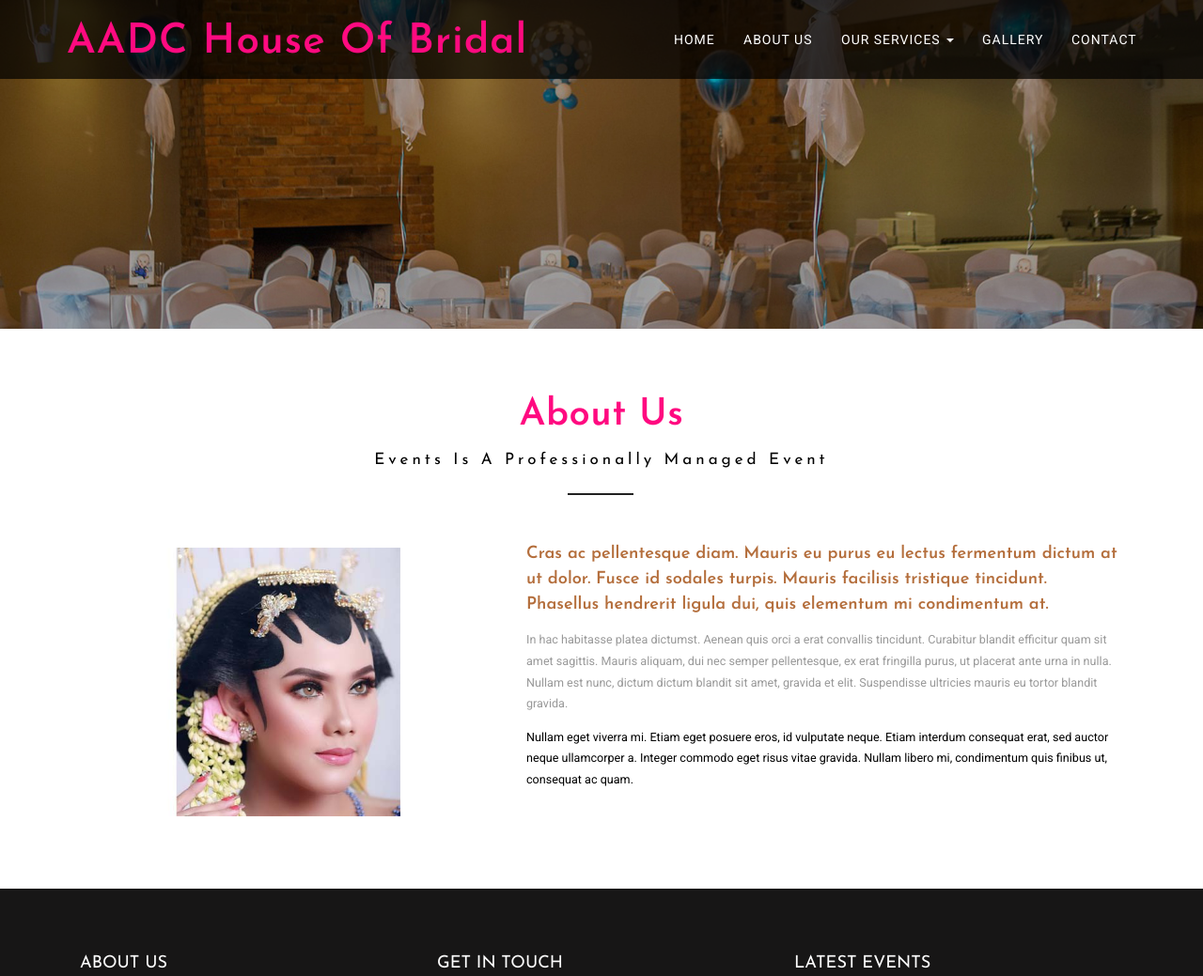
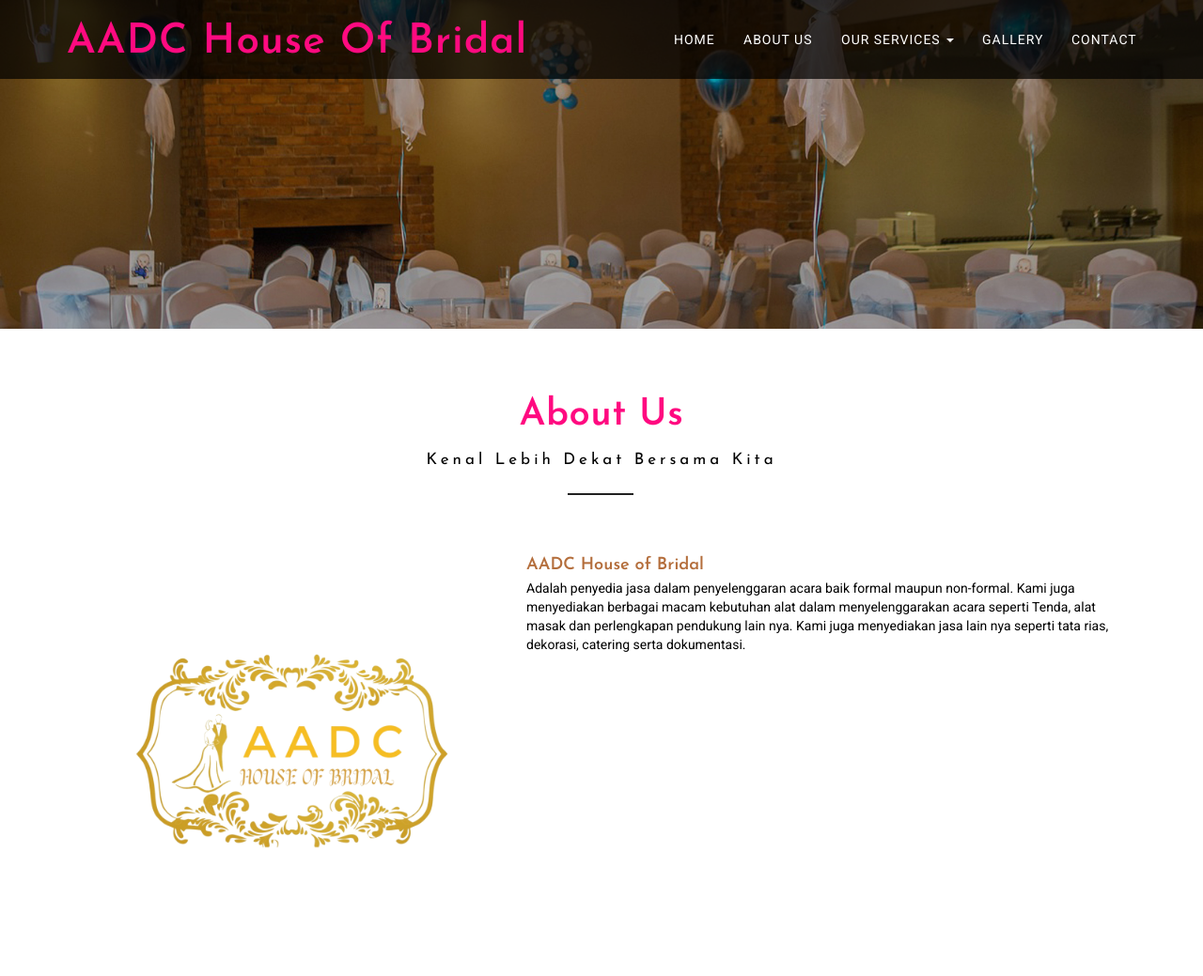
Before and after one commit to Rizki10/aadc, a plain HTML site: page about.html in a window 1280 px wide. Shown: the top 1039 px of the page at 94% size. Drawn offline with Linux system fonts and the light colour scheme.

Commit message:
Update about.html

```diff
--- a/about.html
+++ b/about.html
@@ -81,18 +81,17 @@ License URL: http://creativecommons.org/licenses/by/3.0/
 <!-- about -->
 	<div class="about">
 		<div class="container">
-		<h2 class="heading-agileinfo">About Us<span>Events is a professionally managed Event</span></h2>
+		<h2 class="heading-agileinfo">About Us<span>Kenal lebih dekat bersama kita</span></h2>
 			<div class="about-grids-1">
 				<div class="col-md-5 wthree-about-left">
 					<div class="wthree-about-left-info">
-						<img src="images/g3a.jpg" alt="" />
+						<img src="images/aadc-icon.png" alt="" />
 					</div>
 				</div>
 				<div class="col-md-7 agileits-about-right">
-					<h5>Cras ac pellentesque diam. Mauris eu purus eu lectus fermentum dictum at ut dolor. Fusce id sodales turpis. Mauris facilisis tristique tincidunt. Phasellus hendrerit ligula dui, quis elementum mi condimentum at.</h5>
-					<p>In hac habitasse platea dictumst. Aenean quis orci a erat convallis tincidunt. Curabitur blandit efficitur quam sit amet sagittis. Mauris aliquam, dui nec semper pellentesque, ex erat fringilla purus, ut placerat ante urna in nulla. Nullam est nunc, dictum dictum blandit sit amet, gravida et elit. Suspendisse ultricies mauris eu tortor blandit gravida.
-					<span>Nullam eget viverra mi. Etiam eget posuere eros, id vulputate neque. Etiam interdum consequat erat, sed auctor neque ullamcorper a. Integer commodo eget risus vitae gravida. Nullam libero mi, condimentum quis finibus ut, consequat ac quam.</span>
-					</p>
+					<p align="justify"><h5>AADC House of Bridal</h5>
+					<span>Adalah penyedia jasa dalam penyelenggaran acara baik formal maupun non-formal. Kami juga menyediakan berbagai macam kebutuhan alat dalam menyelenggarakan acara seperti Tenda, alat masak dan perlengkapan pendukung lain nya.</span>
+					<span>Kami juga menyediakan jasa lain nya seperti tata rias, dekorasi, catering serta dokumentasi.</span></p>
 				</div>
 				<div class="clearfix"> </div>
 			</div>
```
